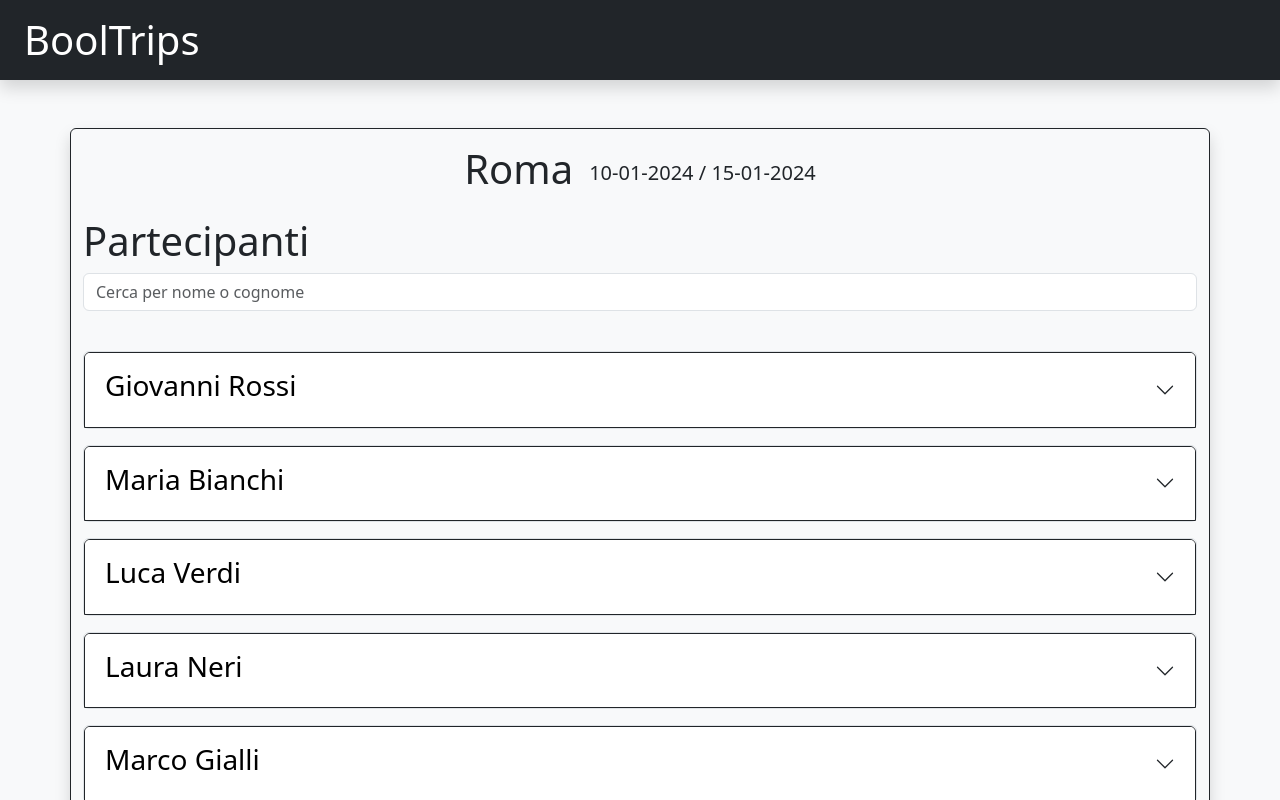
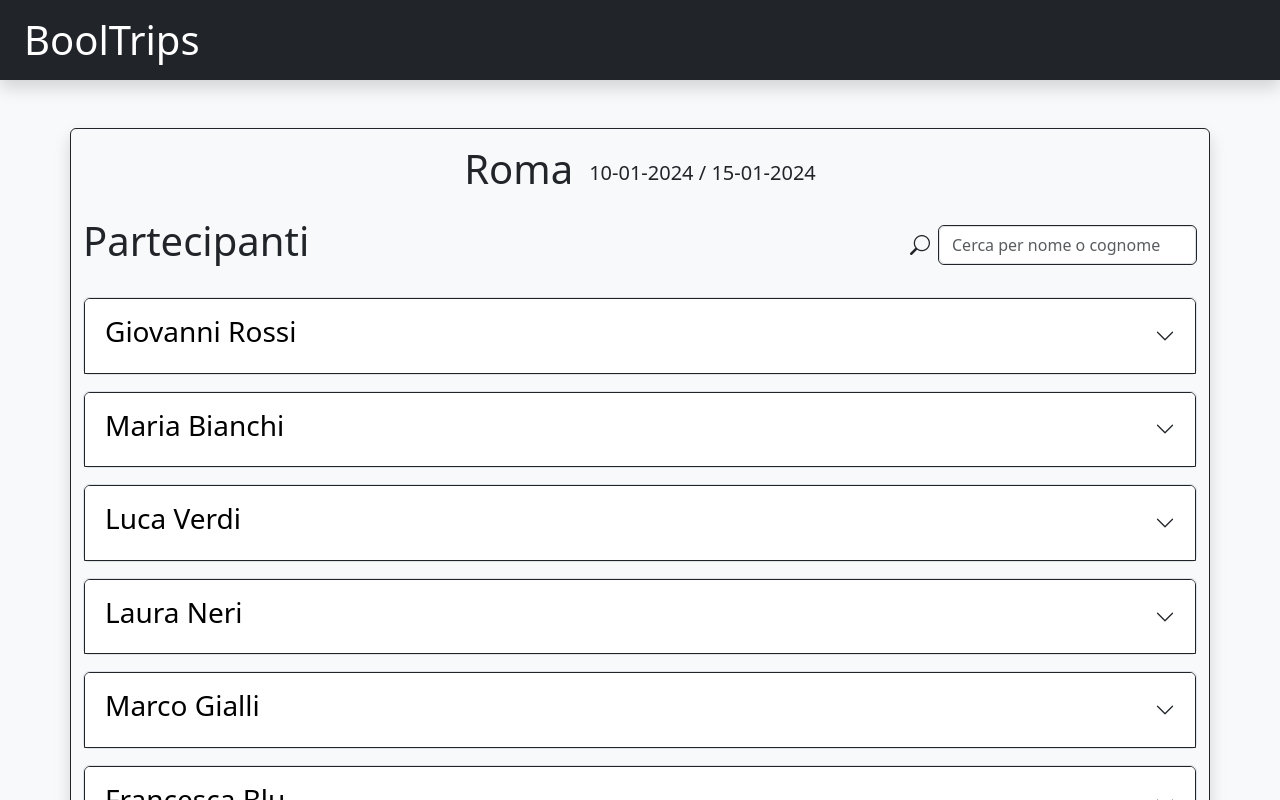
Before and after one commit to Pietroo03/Web-App-Gite, a React (Vite) app: page /trip/1 in a window 1280 px wide. Shown: the top 800 px of the page. Built offline with nearby package versions, Linux system fonts and the light colour scheme.

Commit message:
add icon searc add style to searchbar

```diff
--- a/src/pages/TripPage.jsx
+++ b/src/pages/TripPage.jsx
@@ -31,11 +31,15 @@ export default function TripPage() {
                     <div className="fs-5">{`${trip.dataInizio} / ${trip.dataFine}`}</div>
                 </div>
             }
+            <div className="d-flex justify-content-between align-items-middle">
 
                 <h1 className="">Partecipanti</h1>
 
+                <div className="d-flex align-items-center">
+                    <i class="bi bi-search me-2 fs-5" style={{ transform: 'scaleX(-1)' }}></i>
                     {/* Barra di ricerca */}
-            <div className="mb-3">
+                    <div className=" rounded border border-dark">
+
                         <input
                             type="text"
                             className="form-control"
@@ -43,6 +47,10 @@ export default function TripPage() {
                             value={searchTerm}
                             onChange={(e) => setSearchTerm(e.target.value)}  // Aggiorna searchTerm al cambiamento
                         />
+                    </div>
+
+                </div>
+
             </div>
 
             <div className="row row-cols-1">
```
Lines whose indentation alone changed are shown as unchanged.
